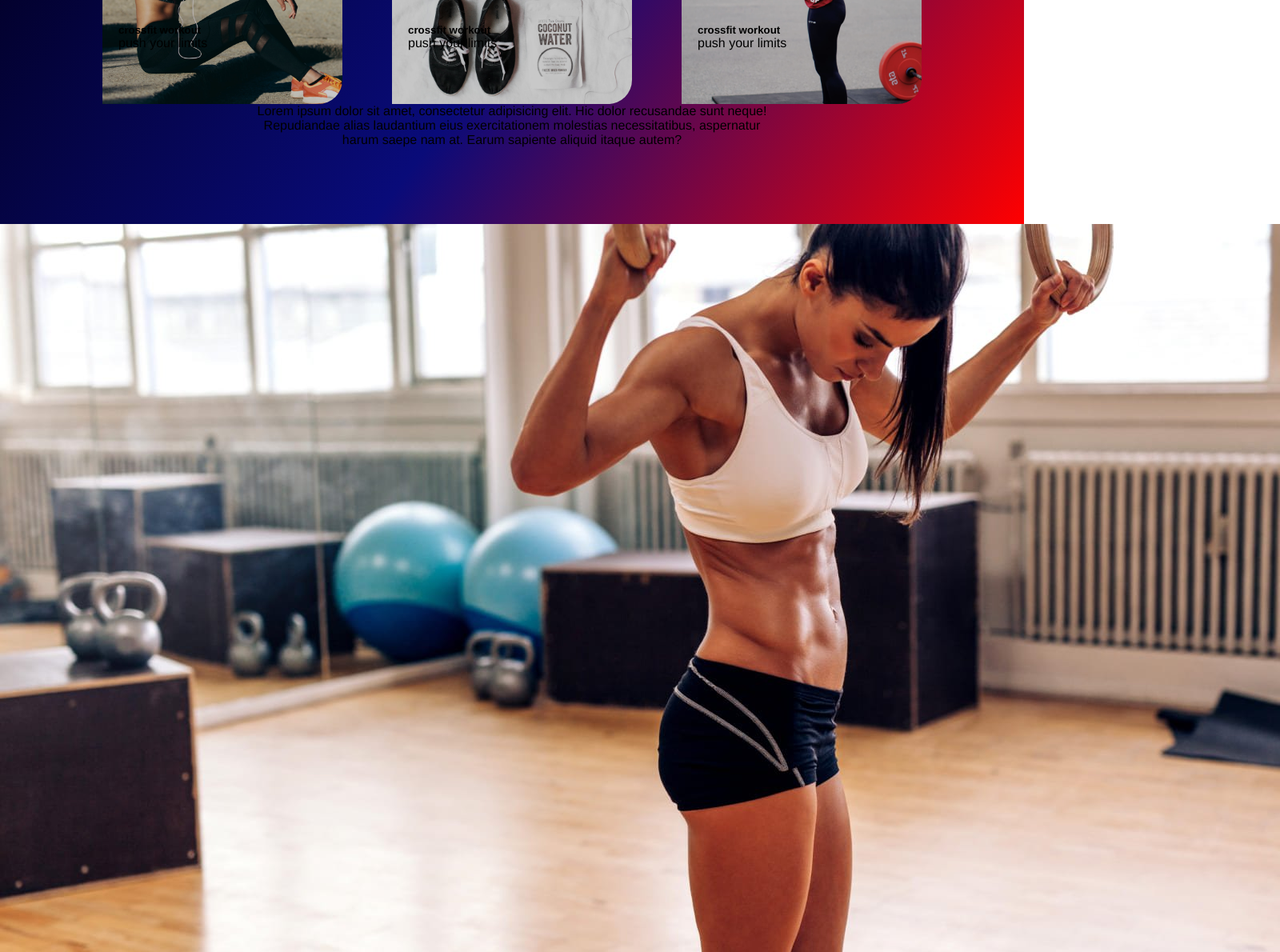
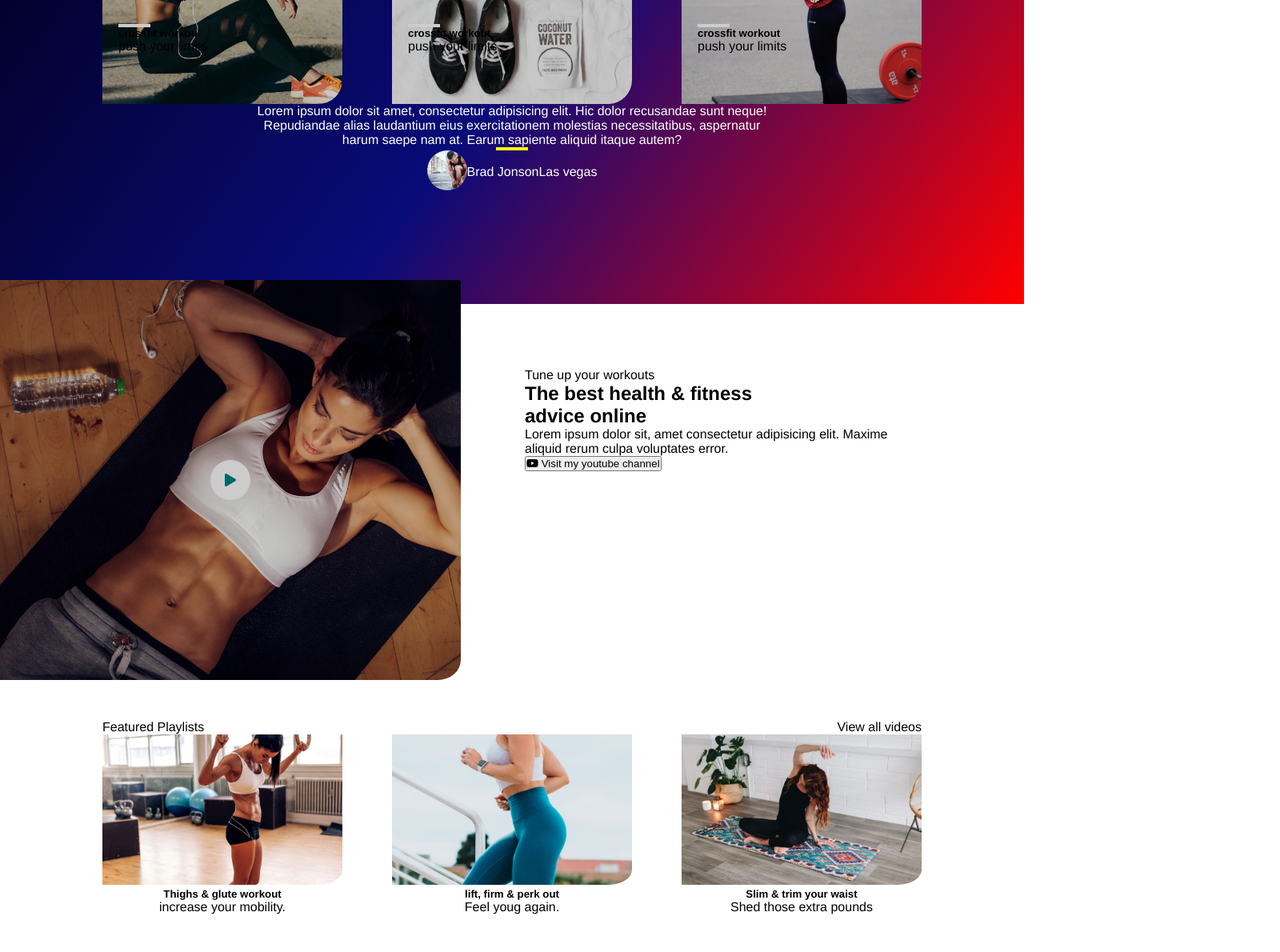
Before and after one commit to oryven/proj-html-vuejs, a Vue app: page / in a window 1280 px wide. Shown: the part 700-1890 px from the top of the page at 80% size, 1600 px wide, since content can reach past the window. After the commit the page ends 1843 px from the top, so only its background shows below. Built offline with nearby package versions, Linux system fonts and the light colour scheme.

Commit message:
fix: upgrade layout img in playlists component

```diff
--- a/src/App.vue
+++ b/src/App.vue
@@ -3,6 +3,7 @@
     <myNav :links="links"/>
     <myHeader/>
     <slogan/>
+    <channel/>
     <playLists :playLists="playLists"/>
   </div>
 </template>
@@ -11,7 +12,9 @@
 import myNav from './components/myNav.vue'
 import myHeader from './components/myHeader.vue'
 import slogan from './components/slogan.vue'
+import channel from './components/channel.vue'
 import playLists from './components/playLists.vue'
+
 
 export default {
   name: 'App',
@@ -19,7 +22,8 @@ export default {
     myNav,
     myHeader,
     slogan,
-    playLists
+    playLists,
+    channel
   },
 
   data(){
--- /dev/null
+++ b/src/components/channel.vue
@@ -0,0 +1,57 @@
+<template>
+  <div class="container-channel">
+    <div class="video">
+        <div class="play"><i class="fas fa-play"></i></div>
+    </div>
+    <div class="text-channel">
+        <div>Tune up your workouts</div>
+        <h2>The best health &amp; fitness <br> advice online</h2>
+        <div>Lorem ipsum dolor sit, amet consectetur adipisicing elit. Maxime aliquid rerum culpa voluptates error.</div>
+        <button><i class="fab fa-youtube"></i> Visit my youtube channel</button>
+    </div>
+
+  </div>
+</template>
+
+<script>
+export default {
+  name: 'channel',
+
+}
+</script>
+
+<!-- Add "scoped" attribute to limit CSS to this component only -->
+<style lang="scss">
+.container-channel {
+display: flex;
+margin-bottom: 50px;
+.video {
+    background-image: url("../assets/img/service15-2x.jpg");
+    background-size: cover;
+    background-repeat: no-repeat;
+    width: 45%;
+    height: 500px;
+    margin-top: -30px;
+    display: flex;
+    justify-content: center;
+    align-items: center;
+    filter: brightness(80%);
+    border-radius: 0 0 5% 0;
+    }
+    .play {
+        display: flex;
+        align-items: center;
+        justify-content: center;
+        background: white;
+        color: teal;
+        width: 50px;
+        height: 50px;
+        border-radius: 100%;
+    }
+    .text-channel {
+        width: 45%;
+        padding: 80px 0 80px 80px;
+    }
+}
+
+</style>
--- a/src/components/myHeader.vue
+++ b/src/components/myHeader.vue
@@ -66,7 +66,6 @@ header {
                 width: 50px;
                 height: 50px;
                 border-radius: 100%;
-
             }
         }
 
--- a/src/components/playLists.vue
+++ b/src/components/playLists.vue
@@ -1,10 +1,19 @@
 <template>
-    <section class="playLists">
-      <div v-for="element, i in playLists" :key="i">
-        <img :src="require(`../assets/img/${element.image}`)" :alt="element.title">
-        <h5>{{element.title}}</h5>
-        <div >{{element.text}}</div>
+
+    <section class="container-playLists">
+      <div class="text-playLists">
+        <div>Featured Playlists</div>
+        <div>View all videos</div>
       </div>
+
+      <div class="row">
+        <div class="item" v-for="element, i in playLists" :key="i">
+          <img :src="require(`../assets/img/${element.image}`)" :alt="element.title">
+          <h5>{{element.title}}</h5>
+          <div >{{element.text}}</div>
+        </div>
+      </div>
+
 
     </section>
 </template>
@@ -16,11 +25,22 @@ export default {
     props: {
     playLists: Array,
   }
-
 }
 </script>
 
 <style lang="scss">
-
+.container-playLists {
+  width: 80%;
+  margin: 0 auto;
+  .row, .text-playLists {
+    display: flex;
+    justify-content: space-between;
+    text-align: center;
+  }
+  img {
+  width: 300px ;
+  border-radius: 0 0 10% 0;
+  }
+}
 
 </style>
--- a/src/components/slogan.vue
+++ b/src/components/slogan.vue
@@ -3,28 +3,38 @@
     <div class="container-services">
       <div id="img1" class="services">
         <div class="container-text">
+          <div class="rule"></div>
           <h5>crossfit workout</h5>
           <div>push your limits</div>
         </div>
       </div>
       <div id="img2" class="services">
         <div class="container-text">
+          <div class="rule"></div>
           <h5>crossfit workout</h5>
           <div>push your limits</div>
         </div>
       </div>
       <div id="img3" class="services">
         <div class="container-text">
+          <div class="rule"></div>
           <h5>crossfit workout</h5>
           <div>push your limits</div>
         </div>
       </div>
+    </div>
 
+    <div class="text">
+      <p>Lorem ipsum dolor sit amet, consectetur adipisicing elit. Hic dolor recusandae sunt neque! Repudiandae alias laudantium eius exercitationem molestias necessitatibus, aspernatur harum saepe nam at. Earum sapiente aliquid itaque autem?</p>
+      <div class="rule"></div>
+      <div class="container-avatar">
+        <div class="avatar">
+          <img src="../assets/img/avatar-1-2x.jpg" alt="">
+        </div>
+        <span>Brad Jonson </span>
+        <span> Las vegas</span>
+      </div>
     </div>
-    <div class="text">
-        <p>Lorem ipsum dolor sit amet, consectetur adipisicing elit. Hic dolor recusandae sunt neque! Repudiandae alias laudantium eius exercitationem molestias necessitatibus, aspernatur harum saepe nam at. Earum sapiente aliquid itaque autem?</p>
-
-      </div>
   </section>
 </template>
 
@@ -40,20 +50,20 @@ export default {
 .slogan{
   background: rgb(2,0,36);
   background: linear-gradient(126deg, rgba(2,0,36,1) 0%, rgba(9,11,121,1) 48%, rgba(255,0,0,1) 100%);
-  height: 400px;
+  height: 500px;
   .container-services {
     width: 80%;
     margin: 0 auto;
     display: flex;
     justify-content: space-between;
     #img1 {
-    background-image: url("../assets/img/service6-2x.jpg");
+      background-image: url("../assets/img/service6-2x.jpg");
     }
     #img2 {
-background-image: url("../assets/img/box1-2x.jpg");
+      background-image: url("../assets/img/box1-2x.jpg");
     }
     #img3 {
-background-image: url("../assets/img/box3-2x.jpg");
+      background-image: url("../assets/img/box3-2x.jpg");
     }
     .services {
       background-size: cover;
@@ -66,15 +76,36 @@ background-image: url("../assets/img/box3-2x.jpg");
     }
     .container-text {
       padding: 200px 0 0 20px;
+      .rule {
+      width: 40px;
+      border: 2px solid white;
     }
   }
+  }
   .text {
+    display: flex;
+    flex-direction: column;
+    align-items: center;
     text-align: center;
     width: 50%;
     margin: 0 auto;
-    color: width;
+    color: white;
+    .rule {
+      width: 40px;
+      border: 2px solid yellow;
+    }
+    .container-avatar {
+      display: flex;
+      align-items: center;
+    }
+    .avatar {
+      width: 50px;
+      img {
+        width: 100%;
+        border-radius: 100%;
+      }
+    }
   }
-
 }
 
 </style>
```
